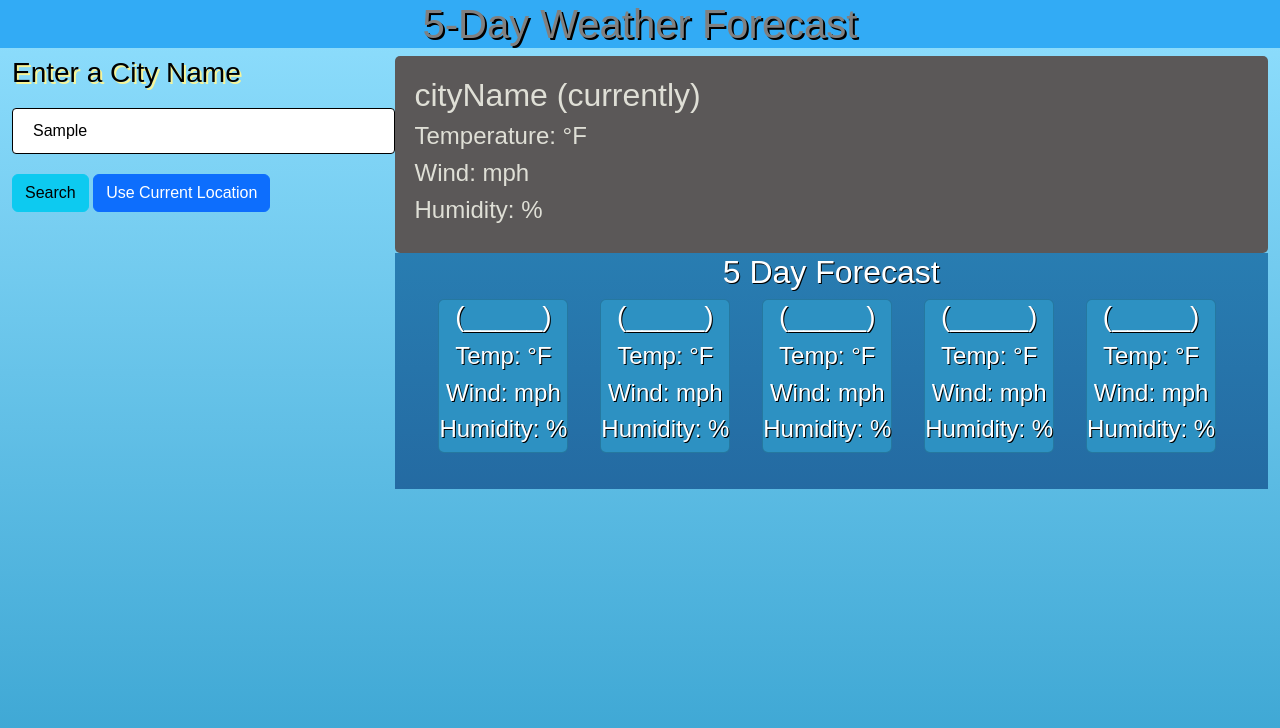
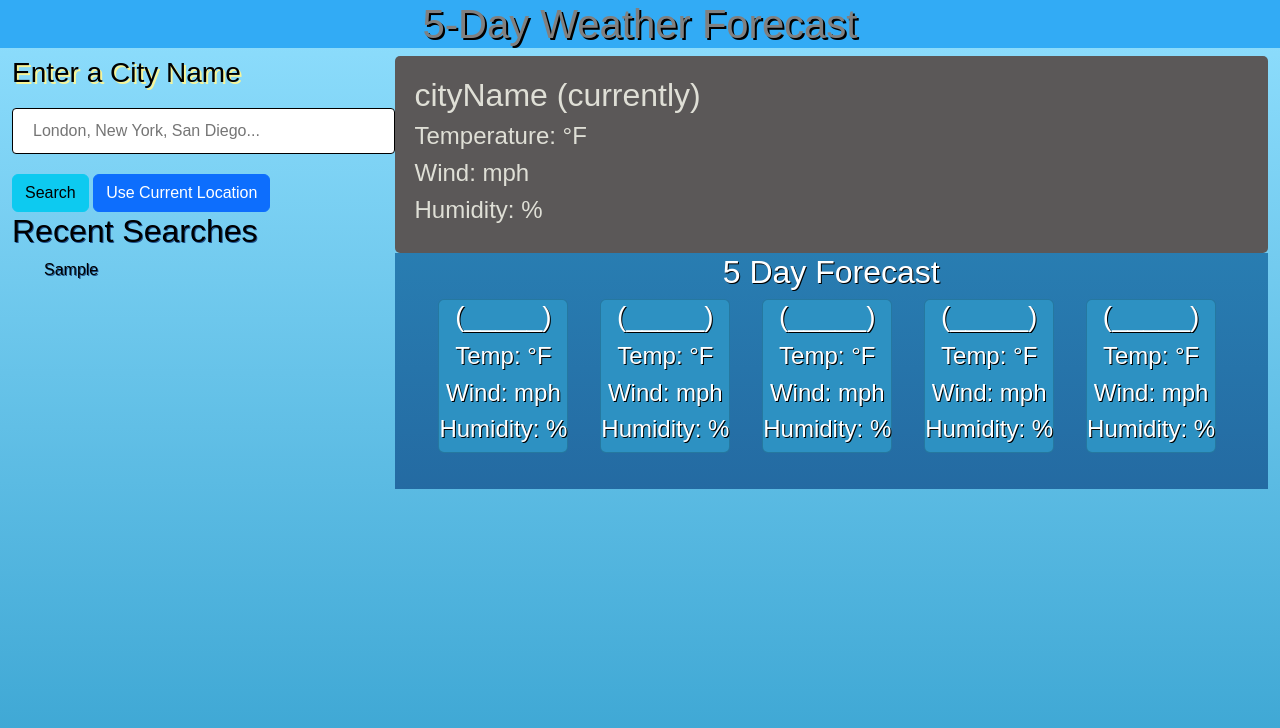
Before and after one commit to Felipe1995c/WeatherNow, a plain HTML site: page index.html in a window 1280 px wide. Both pictures are taken after typing "Sample" into the empty fields and a click on the button "Search". Drawn offline with nearby package versions, Linux system fonts and the light colour scheme; no server answers.

Commit message:
Got local storage to work and also can fetch weather data but not together, Need mock up pictures still. Almost done with the project

```diff
--- a/assets/script.js
+++ b/assets/script.js
@@ -95,16 +95,16 @@ const getCityCoordinates = () => {
 
 
 function addSearch() {
-    let savedSearch  = searchButton.value.trim();
-
+    let cityInput = document.querySelector('.city-input');
+    const query = cityInput.value.trim();
     if (query) {
         let searches = JSON.parse(localStorage.getItem('recentSearches')) || [];
 
         // Remove duplicates
-        searches = searches.filter(search => search !== savedSearch);
+        searches = searches.filter(search => search !== query);
 
         // Add the new search to the beginning of the array
-        searches.unshift(savedSearch);
+        searches.unshift(query);
 
         // Keep only the latest 5 searches
         if (searches.length > 5) {
@@ -115,7 +115,7 @@ function addSearch() {
         localStorage.setItem('recentSearches', JSON.stringify(searches));
 
         // Clear the search input
-        searchInput.value = '';
+        cityInput.value = '';
 
         // Update the displayed list
         loadRecentSearches();
@@ -134,7 +134,7 @@ function loadRecentSearches() {
       li.textContent = search;
       li.className = 'search-item';
       li.onclick = () => {
-        document.getElementById('search-input').value = search;
+        document.getElementByClass('city-input').value = search;
       };
       searchList.appendChild(li);
     });
@@ -154,5 +154,7 @@ document.addEventListener('DOMContentLoaded', () => {
     loadRecentSearches();
 });
 
-searchButton.addEventListener("click", getCityCoordinates);
+
+
+searchButton.addEventListener("click", getCityCoordinates(), addSearch());
 cityInput.addEventListener("keyup", e => e.key === "Enter" && getCityCoordinates());
--- a/assets/styles.css
+++ b/assets/styles.css
@@ -109,5 +109,14 @@ h1 {
     color: white;
 }
 
+/* Recent searches*/
+.recent-searches {
+color: black;
+text-shadow: #1e528e 1px 1px;
+}
+
+#search-list {
+ list-style: none;
+}
 
 /* Media Queries */
--- a/index.html
+++ b/index.html
@@ -18,11 +18,12 @@
         <div class="weather-input">
             <h3> Enter a City Name</h3>
             <input type="text" placeholder="London, New York, San Diego..." class="city-input">
-            <button class="search-btn btn btn-info">Search</button>
+            <button class="search-btn btn btn-info" onclick="addSearch()">Search</button>
             <button class="location-btn btn btn-primary">Use Current Location</button>
             <div class="recent-searches">
+                <h2>Recent Searches</h2>
                 <ul id="search-list">
-
+                    <!--Li items recent searches go here-->
                 </ul>
             </div>
         </div>
```
